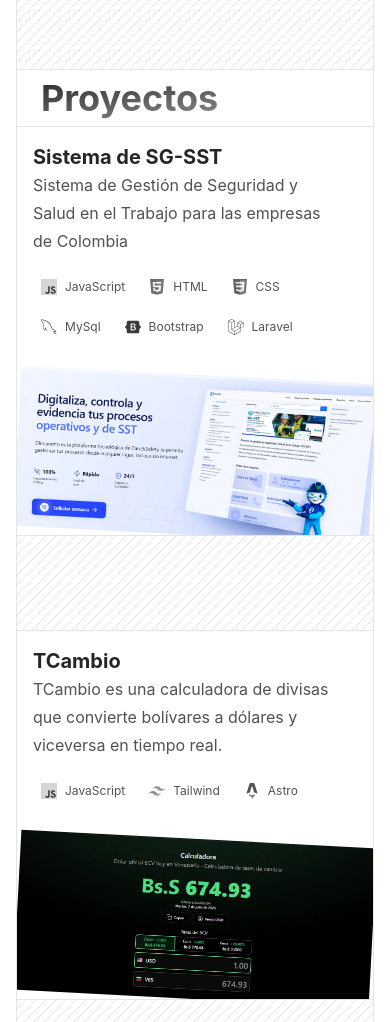
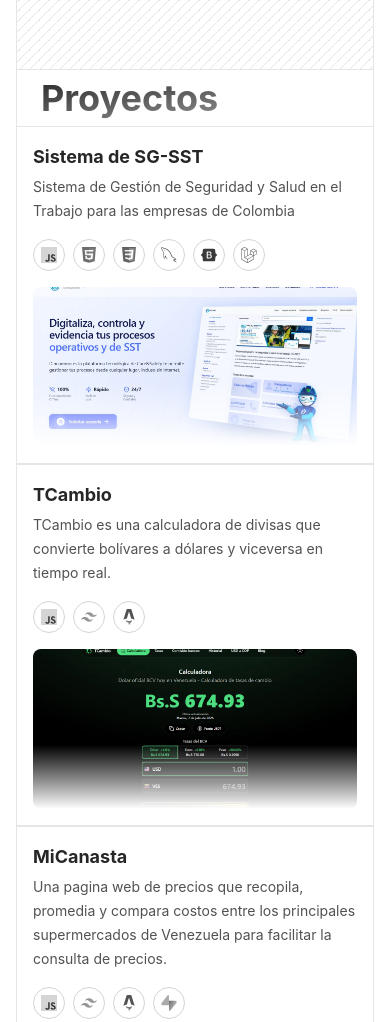
Before and after one commit to KewinBarboza/portafolio, an Astro site: page / in a window 390 px wide. Shown: the part 2760-3782 px from the top of the page. Built offline with nearby package versions, Linux system fonts and the light colour scheme; Astro itself is replaced by a stand-in of ours.

Commit message:
Redesign project cards with responsive grid layout, icon-only language badges, and improved image presentation with gradient mask

```diff
--- a/src/components/sections/Proyectos.astro
+++ b/src/components/sections/Proyectos.astro
@@ -10,65 +10,64 @@
 )
 ---
 
-<ul class="columns-1 gap-4 border-y border-neutral-200 dark:border-neutral-800">
+<ul
+  class="grid grid-cols-1 sm:grid-cols-3 divide-y sm:divide-y-0 sm:divide-x divide-neutral-200 dark:divide-neutral-800 border-y border-neutral-200 dark:border-neutral-800"
+>
   {
-    PROYECTOS.map((project, index) => {
+    PROYECTOS.map((project) => {
       const imagePath = `/src/assets/${project.imagen.src}`
       return (
-        <>
-          <li>
+        <li class="flex">
           <a
             href={`/project/${project.slug}`}
-              class={`group overflow-hidden transition-shadow h-fit block `}
+            class="group overflow-hidden transition-shadow flex flex-col w-full"
           >
             <span class="sr-only">
               Ver detalles del proyecto {project.nombre}
             </span>
-              <article class="flex flex-col sm:flex-row justify-between relative overflow-hidden">
-                <main class="p-4 sm:p-6">
-                  <header class="flex items-center gap-3">
+            <article class="flex flex-col h-full">
+              <main class="p-4 sm:p-6 flex-1">
                 <h3
-                      class="text-xl sm:text-2xl font-bold text-neutral-800 dark:text-white"
+                  class="text-lg sm:text-xl font-bold text-neutral-800 dark:text-white"
                   transition:name={`title-project-${project.slug}`}
                   transition:animate="fade"
                 >
                   {project.nombre}
                 </h3>
-                  </header>
-                  <p class="text-pretty text-neutral-600 dark:text-neutral-400 leading-7 text-base sm:text-lg font-normal">
+                <p class="mt-1 text-pretty text-neutral-600 dark:text-neutral-400 leading-6 text-sm sm:text-base font-normal">
                   {project.descripcion}
                 </p>
 
                 <ul class="flex flex-wrap gap-2 mt-4">
                   {project.lenguajes.map((lenguaje: any) => (
-                      <li class="text-center flex items-center gap-2 grayscale group-hover:grayscale-0 duration-300 ease-in-out transition-colors overflow-hidden p-2 dark:text-white text-slate-600">
+                    <li
+                      class="flex items-center justify-center w-8 h-8 rounded-full border border-neutral-300 dark:border-neutral-700 grayscale group-hover:grayscale-0 duration-300 ease-in-out transition-all dark:text-white text-slate-600"
+                      title={lenguaje}
+                    >
                       <Icons name={lenguaje as IconName} size={16} />
-                        <span class="text-center text-xs">{lenguaje}</span>
                     </li>
                   ))}
                 </ul>
               </main>
 
-                <div class="rounded-lg shrink-0 w-full sm:w-[280px] h-[160px] sm:h-[160px] self-end sm:translate-y-10 translate-y-0 mt-4 sm:mt-0">
+              <div class="mt-auto">
+                <div class="px-4 sm:px-6">
+                  <div class="rounded-lg overflow-hidden w-full h-[160px]">
                     {images[imagePath] && (
                       <Image
-                      class="object-cover w-full h-full rotate-3 group-hover:rotate-0 transition-all duration-500 ease-out"
+                        class="object-cover w-full h-full transition-all duration-500 ease-out group-hover:scale-105 [mask-image:linear-gradient(to_bottom,black_60%,transparent_100%)] [mask-repeat:no-repeat] [mask-size:100%_100%]"
                         src={images[imagePath]()}
                         transition:name={`cover-project-${project.slug}`}
                         alt={`Vista previa del proyecto ${project.nombre}`}
                       />
                     )}
                   </div>
+                </div>
+                <div class="border-b border-neutral-200 dark:border-neutral-800 mt-4 sm:mt-6" />
+              </div>
             </article>
           </a>
         </li>
-          {index < PROYECTOS.length - 1 && (
-            <li
-              class="pattern-divider border-y border-y-neutral-200 dark:border-y-neutral-800"
-              aria-hidden="true"
-            />
-          )}
-        </>
       )
     })
   }
```
Lines whose indentation alone changed are shown as unchanged.
